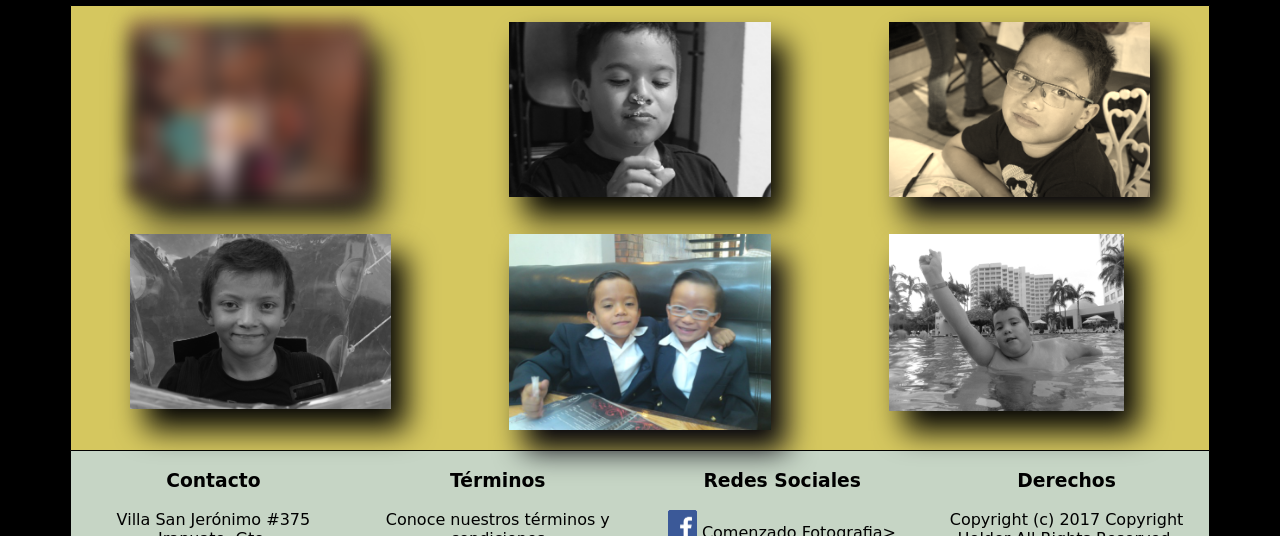
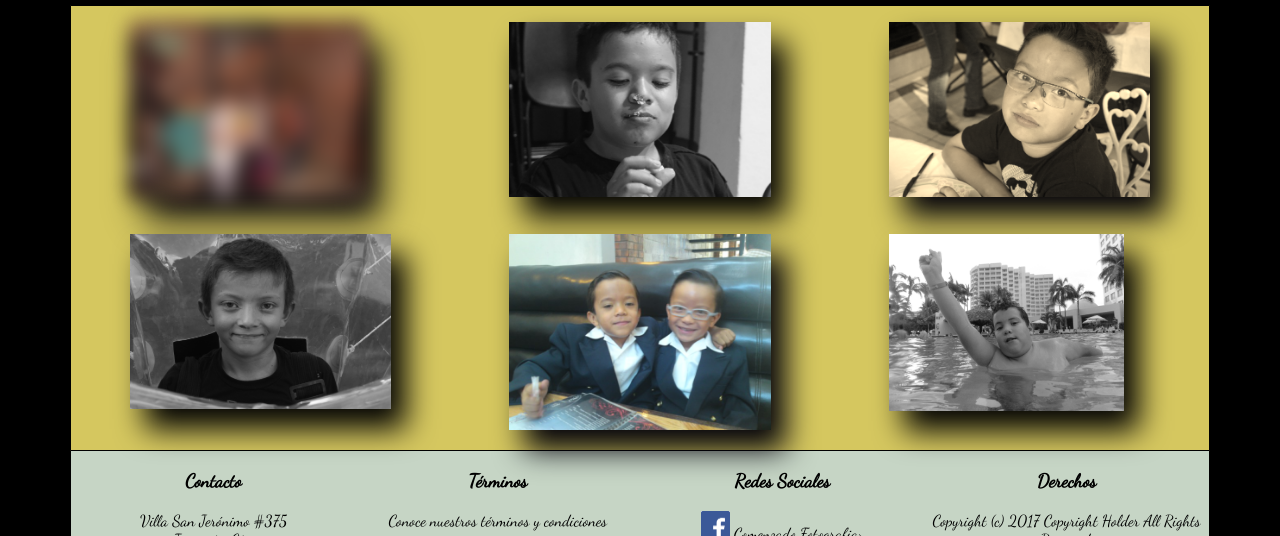
Before and after one commit to fmagacor/EvaluacionFinalMarzo31, a plain HTML site: page paginas/retratos.html in a window 1280 px wide. Shown: the part 101-637 px from the top of the page. Drawn offline with Linux system fonts and the light colour scheme.

Commit message:
Cambio de font
El tipo correcto de la fuente es Dancing

```diff
--- a/paginas/retratos.html
+++ b/paginas/retratos.html
@@ -3,7 +3,7 @@
   <head>
     <meta charset="utf-8">
     <meta name="viewport" content="witdh=device-witdh, user-scalable=no, initial-scale=1">
-    <link href="https://fonts.googleapis.com/css?family=Indie+Flower" rel="stylesheet">
+    <link href="https://fonts.googleapis.com/css?family=Dancing+Script" rel="stylesheet">
     <link rel="stylesheet" href="../css/estilos.css">
     <link rel="shortcut icon" href="./image/tiger.ico">
     <title>Fotografos</title>
```
